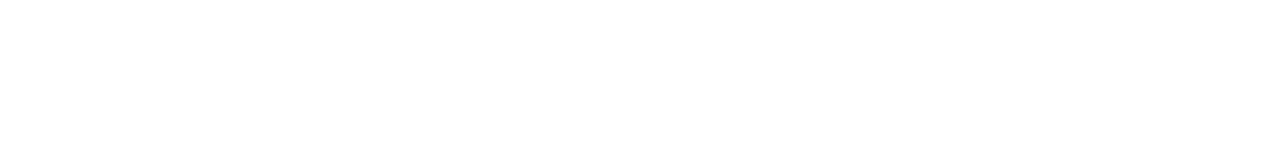
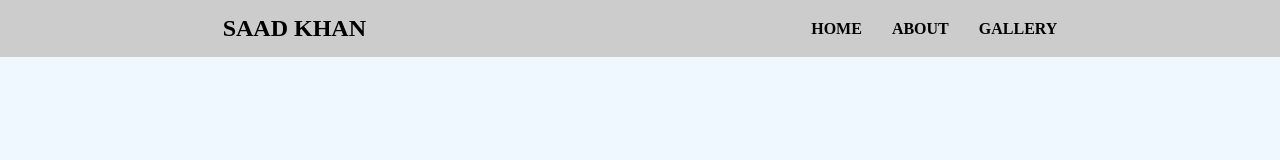
Before and after one commit to Saad112022/mywork, a plain HTML site: page index.html in a window 1280 px wide. Drawn offline with Linux system fonts and the light colour scheme.

Commit message:
file update

```diff
--- a/index.html
+++ b/index.html
@@ -7,6 +7,21 @@
     <link rel="stylesheet" href="style.css">
 </head>
 <body>
-
+    <header>
+        <div class="headerpart">
+            <div class="textlogodiv">
+                <h2><a href="#">Saad Khan</a></h2>
+            </div>
+            <div class="nav">
+                <nav>
+                    <ul>
+                        <li><a href="#">home</a></li>
+                        <li><a href="#">about</a></li>
+                        <li><a href="#">gallery</a></li>
+                    </ul>
+                </nav>
+            </div>
+        </div>
+    </header>
 </body>
 </html>
--- a/style.css
+++ b/style.css
@@ -2,3 +2,32 @@
     margin: 0;
     padding: 0;
 }
+body{
+    background-color: aliceblue;
+}
+.headerpart{
+    display: flex;
+    justify-content: space-around;
+    align-items: center;
+    padding: 15px 0 ;
+    background-color: #ccc;
+}
+.textlogodiv h2 a{
+    text-decoration: none;
+    text-transform: uppercase;
+    color: #000;
+}
+.nav nav ul{
+    display: flex;
+    gap: 30px;
+
+}
+.nav nav ul li{
+    list-style-type: none;
+}
+.nav nav ul li a{
+    text-decoration: none;
+    color: #000;
+    text-transform: uppercase;
+    font-weight: 700;
+}
```
